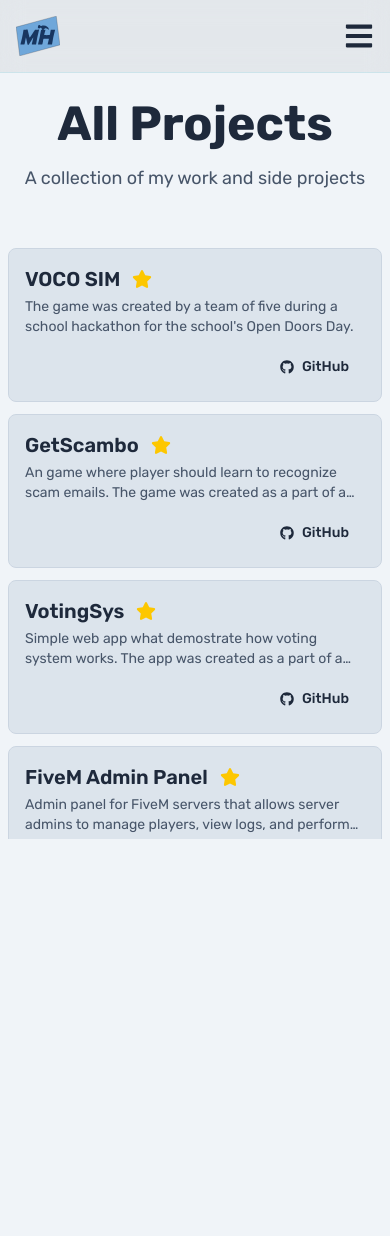
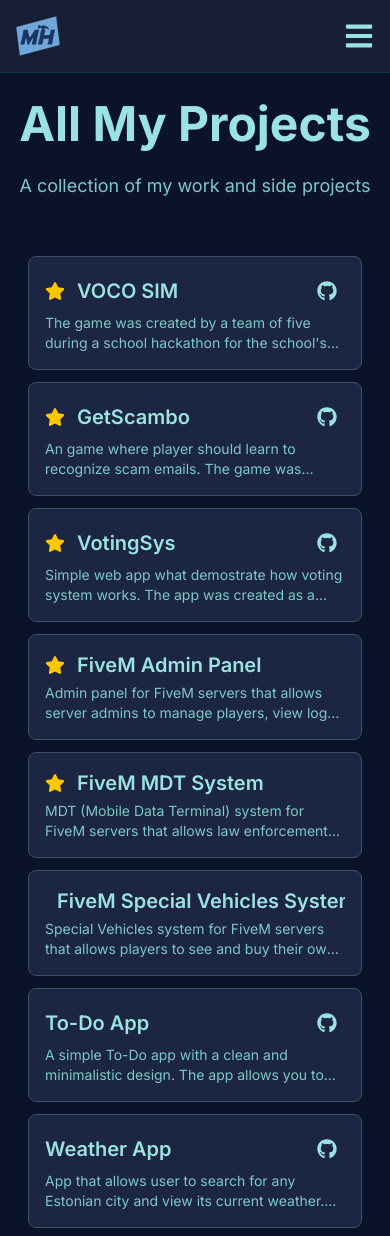
Before and after one commit to Mart556/portfolio, a React (Vite) app: page /archive in a window 390 px wide. Before the commit the page ends 844 px from the top, so only its background shows below. Built offline with nearby package versions, Linux system fonts and the light colour scheme.

Commit message:
feat: enhance project showcase with new project entry and improved styling in ArchivePage

```diff
--- a/src/App.tsx
+++ b/src/App.tsx
@@ -7,6 +7,7 @@ import {
 
 import MainPage from "./pages/MainPage.tsx";
 import ArchivePage from "./pages/ArchivePage.tsx";
+import { useEffect } from "react";
 
 const rootRoute = createRootRoute();
 
@@ -26,5 +27,39 @@ const routeTree = rootRoute.addChildren([indexRoute, archiveRoute]);
 const router = createRouter({ routeTree });
 
 export default function App() {
+	useEffect(() => {
+		const handleMouseMove = (e: MouseEvent) => {
+			const spotlight = document.getElementById("spotlight");
+			console.log(spotlight);
+			if (spotlight) {
+				spotlight.style.background = `radial-gradient(circle at ${e.clientX}px ${e.clientY}px, rgba(29, 78, 216, 0.15), transparent 60%)`;
+			}
+		};
+
+		window.addEventListener("mousemove", handleMouseMove);
+
+		return () => {
+			window.removeEventListener("mousemove", handleMouseMove);
+		};
+	}, []);
+
+	return (
+		<>
+			<div
+				id='spotlight'
+				style={{
+					position: "fixed",
+					top: 0,
+					left: 0,
+					width: "100vw",
+					height: "100vh",
+					pointerEvents: "none",
+					zIndex: 9999,
+				}}
+			/>
+			<RouterProvider router={router} />
+		</>
+	);
+
 	return <RouterProvider router={router} />;
 }
--- a/src/components/Nav.tsx
+++ b/src/components/Nav.tsx
@@ -52,12 +52,12 @@ const Nav = () => {
 			>
 				<FaTimes />
 			</button>
-			<ul className='space-y-10 p-6 text-theme-secondary'>
+			<ul className='space-y-10 p-6 text-theme-primary'>
 				{navItems.map((item) => (
 					<li key={item.label} className='flex justify-center'>
 						<button
 							onClick={scrollToSection(item.label, item.route)}
-							className='nav-link w-full text-center text-4xl font-bold px-4 py-3 bg-theme-secondary rounded-lg transition '
+							className='nav-link w-full text-center text-4xl font-bold px-4 py-3 rounded-lg transition text-shadow-md'
 						>
 							{item.label}
 						</button>
--- a/src/context/ThemeContext.tsx
+++ b/src/context/ThemeContext.tsx
@@ -14,7 +14,7 @@ interface ThemeContextType {
 const ThemeContext = createContext<ThemeContextType | undefined>(undefined);
 
 export const ThemeProvider = ({ children }: { children: ReactNode }) => {
-	const [isDark, setIsDark] = useState(false);
+	const [isDark, setIsDark] = useState(true);
 
 	useEffect(() => {
 		const savedTheme = localStorage.getItem("theme");
--- a/src/data/projects.json
+++ b/src/data/projects.json
@@ -46,8 +46,16 @@
 	},
 
 	{
+		"title": "FiveM Special Vehicles System",
+		"description": "Special Vehicles system for FiveM servers that allows players to see and buy their own vehicles.",
+		"tools": ["lua", "database", "react"],
+		"featured": true,
+		"previewImage": "/specialvehicles-preview.png"
+	},
+
+	{
 		"title": "To-Do App",
-		"description": "A simple To-Do app with a clean and minimalistic design. The app allows you to add, delete and filter tasks.",
+		"description": "A simple To-Do app with a clean and minimalistic design. The app allows you to add, delete and filter tasks. In private repository because of client request.",
 		"tools": ["html5", "css3", "vuejs"],
 		"featured": false,
 		"gitLink": "https://github.com/Mart556/lopuprojekt_v1",
--- a/src/index.css
+++ b/src/index.css
@@ -1,9 +1,9 @@
-@import url("https://fonts.googleapis.com/css2?family=Rubik:ital,wght@0,300..900;1,300..900&display=swap");
+@import url("https://fonts.googleapis.com/css2?family=Inter:ital,opsz,wght@0,14..32,100..900;1,14..32,100..900&display=swap");
 @import "tailwindcss";
 @custom-variant dark (&:where(.dark, .dark *));
 
 :root {
-	font-family: "Rubik", sans-serif;
+	font-family: "Inter", sans-serif;
 	line-height: 1.5;
 	font-weight: 400;
 
@@ -12,7 +12,7 @@
 	-webkit-font-smoothing: antialiased;
 	-moz-osx-font-smoothing: grayscale;
 
-	--bg-primary: #f0f4f8;
+	--bg-primary: #f9fafb;
 	--bg-secondary: #dce4ec;
 	--text-primary: #1e293b;
 	--text-secondary: #475569;
@@ -94,6 +94,17 @@ main::-webkit-scrollbar {
 	display: none;
 }
 
+@keyframes slideInUp {
+	from {
+		opacity: 0;
+		transform: translateY(40px);
+	}
+	to {
+		opacity: 1;
+		transform: translateY(0);
+	}
+}
+
 @keyframes scroll-bounce {
 	0%,
 	100% {
--- a/src/pages/ArchivePage.tsx
+++ b/src/pages/ArchivePage.tsx
@@ -7,41 +7,47 @@ import { FaGithub, FaStar } from "react-icons/fa6";
 
 const ArchiveList = () => {
 	return (
-		<div className='min-h-screen max-h-screen pt-25 md:mx-10 flex flex-col items-center overflow-hidden'>
+		<div className='min-h-screen max-h-screen pt-25 md:mx-10 flex flex-col items-center '>
+			<div className='flex flex-col items-center gap-2 justify-center'>
 				<h1 className='text-5xl font-bold mb-4 text-theme-primary'>
-				All Projects
+					All My Projects
 				</h1>
 				<p className='text-theme-secondary mb-12 text-lg'>
 					A collection of my work and side projects
 				</p>
+			</div>
 
 			<div className='w-full md:max-w-7xl p-2 '>
-				<ul className='space-y-3 overflow-y-auto max-h-[70vh] md:pr-3'>
+				<ul className='space-y-3'>
 					{ProjectsList.map((project: DataType, index: number) => (
 						<li
 							key={index}
-							className='group bg-theme-secondary flex flex-col sm:flex-row sm:items-center sm:justify-between gap-3 p-4 sm:p-5 border-theme border rounded-lg  transition-all duration-300 backdrop-blur-sm'
+							className='group bg-theme-secondary flex flex-col mx-5 sm:flex-row sm:items-center sm:justify-between gap-3 p-4 sm:p-5 border-theme border rounded-lg  transition-all duration-300 backdrop-blur-sm'
 						>
 							<div className='flex-1 min-w-0'>
-								<h2 className='text-xl sm:text-2xl font-semibold text-theme-primary  truncate  flex items-center gap-3'>
-									{project.title}{" "}
-									{project.featured && <FaStar className=' text-yellow-400' />}
+								<div className='flex justify-between items-center'>
+									<h2 className='text-xl sm:text-2xl font-semibold text-theme-primary  truncate flex items-center gap-3'>
+										{project.featured && (
+											<FaStar className=' text-yellow-400' />
+										)}
+										{project.title}
 									</h2>
-								<p className='text-sm sm:text-base text-theme-secondary line-clamp-2 mt-1'>
-									{project.description}
-								</p>
-							</div>{" "}
 									{project.gitLink && (
 										<a
 											href={project.gitLink}
 											target='_blank'
 											rel='noopener noreferrer'
-									className='flex justify-end items-center gap-2 px-4 py-2 text-sm  font-medium  text-theme-primary md:border-theme md:border-2 md:rounded-md hover:scale-105 transition-all whitespace-nowrap'
+											className='flex justify-end items-center gap-2 px-2 py-2 text-xl font-medium  text-theme-primary md:border-theme md:border-2 md:rounded-md  whitespace-nowrap'
 										>
 											<FaGithub />
-									GitHub
 										</a>
 									)}
+								</div>
+
+								<p className='text-sm sm:text-base text-theme-secondary line-clamp-2 mt-1'>
+									{project.description}
+								</p>
+							</div>{" "}
 						</li>
 					))}
 				</ul>
--- a/src/sections/Projects.tsx
+++ b/src/sections/Projects.tsx
@@ -163,7 +163,7 @@ const Projects = () => {
 
 		setTimeout(() => {
 			setHasAnimated(true);
-		}, ProjectsList.length * animationDuration);
+		}, (ProjectsList.length - 2) * animationDuration);
 
 		return () => {
 			setAnimatedCards(new Set());
@@ -175,19 +175,6 @@ const Projects = () => {
 			id='projects'
 			className='h-full py-20 mx-10 flex flex-col text-theme-primary'
 		>
-			<style>{`
-				@keyframes slideInUp {
-					from {
-						opacity: 0;
-						transform: translateY(40px);
-					}
-					to {
-						opacity: 1;
-						transform: translateY(0);
-					}
-				}
-			`}</style>
-
 			<h2 className='text-3xl md:text-4xl font-semibold mb-12 text-theme-primary flex items-center gap-3'>
 				<FaStar className=' text-yellow-300' /> Featured Projects
 			</h2>
@@ -211,7 +198,9 @@ const Projects = () => {
 
 				<div
 					className={`flex justify-center my-2 ${
-						hasAnimated ? "opacity-100" : "opacity-0"
+						hasAnimated
+							? "opacity-100 transition-opacity duration-1000"
+							: "opacity-0"
 					}`}
 				>
 					<a
```
Also changed, not shown: index.html (+19 -6 lines). Lines whose indentation alone changed are shown as unchanged.
